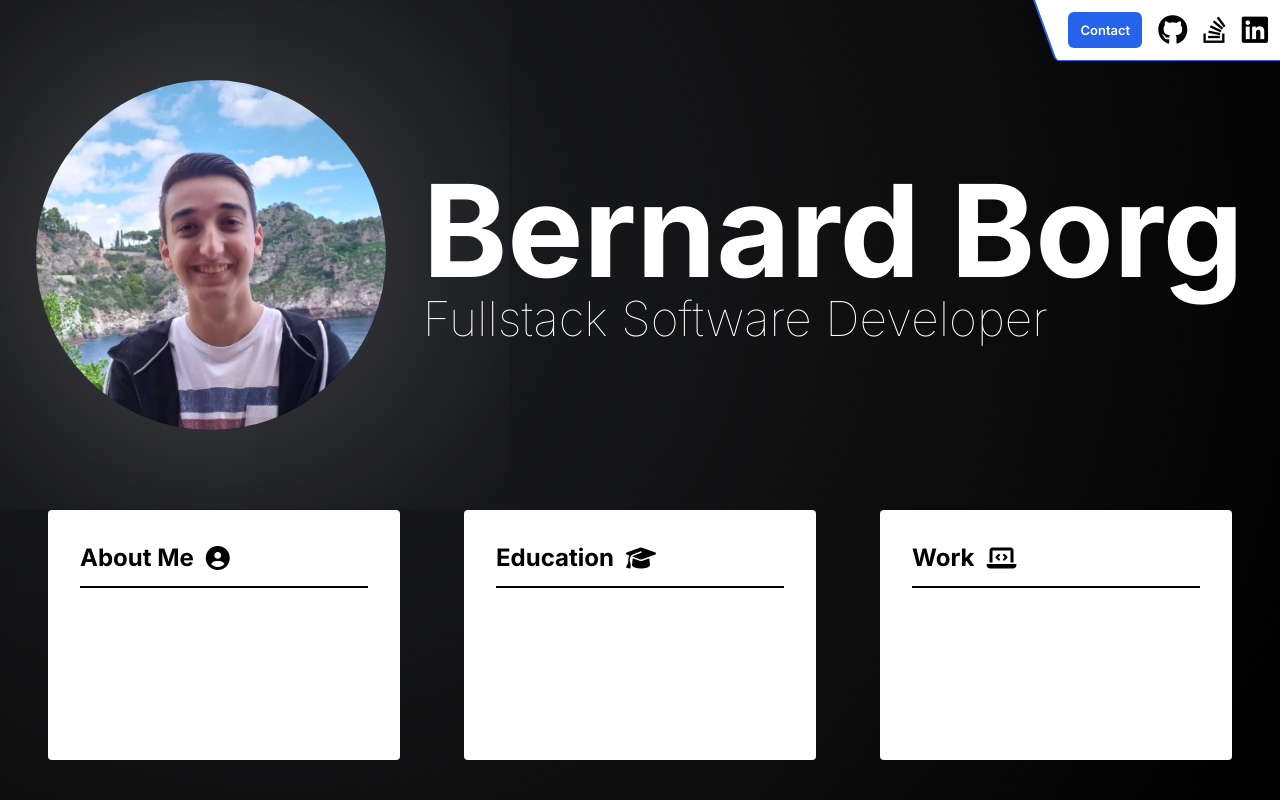
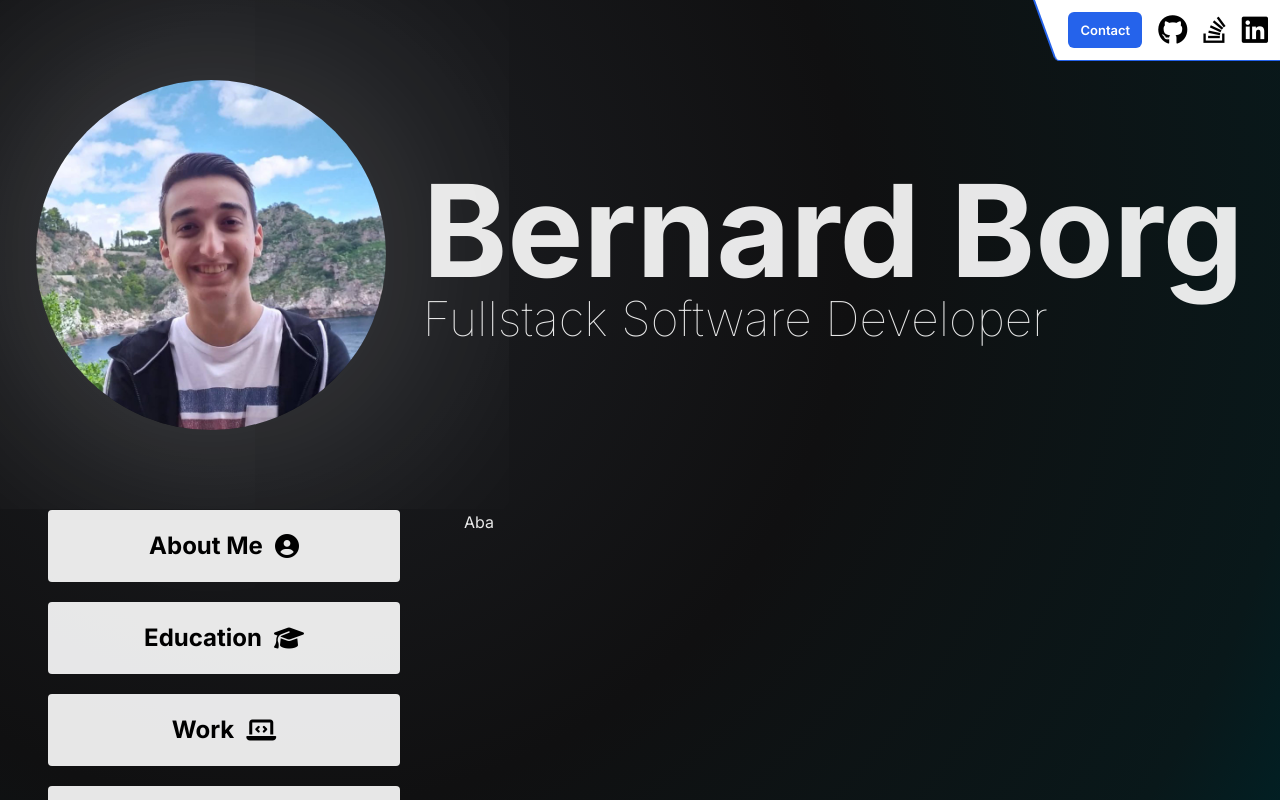
Before and after one commit to Bernard-Borg/bernard-borg.github.io, a Vue app: page / in a window 1280 px wide. Built offline with nearby package versions, Linux system fonts and the light colour scheme.

Commit message:
Reworked main layout

```diff
--- a/package.json
+++ b/package.json
@@ -4,7 +4,7 @@
     "version": "0.0.0",
     "type": "module",
     "scripts": {
-        "dev": "vite",
+        "dev": "vite --open",
         "build": "vue-tsc && vite build",
         "preview": "vite preview"
     },
--- a/src/App.vue
+++ b/src/App.vue
@@ -2,20 +2,11 @@
 import { useTimeoutFn } from "@vueuse/shared";
 import "animate.css";
 import { ref } from "vue";
-import SectionSelector from "@/components/SectionSelector.vue";
+import SectionMenu from "@/components/SectionMenu.vue";
 import Socials from "@/components/Socials.vue";
 
-const focusedSection = ref<string>("");
 const clickCounter = ref<number>(0);
 const profilePicture = ref<HTMLImageElement>();
-
-const handleFocus = (section: string) => {
-    focusedSection.value = section;
-};
-
-const handleFocusLoss = () => {
-    focusedSection.value = "";
-};
 
 const playGame = () => {};
 
@@ -40,7 +31,7 @@ const clickPicture = () => {
     <Socials />
     <div class="flex flex-col mb-10">
         <div
-            class="flex flex-col items-center md:flex-row w-full justify-evenly mt-20"
+            class="flex flex-col items-center md:flex-row w-full justify-evenly mt-20 pb-10"
         >
             <img
                 ref="profilePicture"
@@ -63,67 +54,19 @@ const clickPicture = () => {
                 </h2>
             </div>
         </div>
+        <!-- <div
+            class="w-3/4 border-solid border-b-2 border-white rounded mx-auto"
+        ></div> -->
         <div
-            class="grid grid-cols-1 sm:grid-cols-2 lg:grid-cols-3 pt-20 px-12 gap-16"
+            class="grid grid-cols-1 sm:grid-cols-2 lg:grid-cols-3 pt-10 px-12 gap-16"
         >
-            <SectionSelector
-                title="About Me"
-                icon="fa-solid fa-circle-user"
-                sectionId="about"
-                :focusedSection="focusedSection"
-                @focused="handleFocus"
-                @lostFocus="handleFocusLoss"
-            />
-            <SectionSelector
-                title="Education"
-                icon="fa-solid fa-graduation-cap"
-                sectionId="education"
-                :focusedSection="focusedSection"
-                @focused="handleFocus"
-                @lostFocus="handleFocusLoss"
-            />
-            <SectionSelector
-                title="Work"
-                icon="fa-solid fa-laptop-code"
-                sectionId="work"
-                :focusedSection="focusedSection"
-                @focused="handleFocus"
-                @lostFocus="handleFocusLoss"
-            />
-            <SectionSelector
-                title="Skills"
-                icon="fa-regular fa-lightbulb"
-                sectionId="skills"
-                :focusedSection="focusedSection"
-                @focused="handleFocus"
-                @lostFocus="handleFocusLoss"
-            />
-            <SectionSelector
-                title="Hobbies"
-                icon="fa-solid fa-gamepad"
-                sectionId="interests"
-                :focusedSection="focusedSection"
-                @focused="handleFocus"
-                @lostFocus="handleFocusLoss"
-            />
-            <SectionSelector
-                title="Qualifications"
-                icon="fa-solid fa-certificate"
-                sectionId="qualifications"
-                :focusedSection="focusedSection"
-                @focused="handleFocus"
-                @lostFocus="handleFocusLoss"
-            />
+            <SectionMenu />
         </div>
     </div>
 </template>
 
 <style>
 @import "@fortawesome/fontawesome-free/css/all.min.css";
-
-:root {
-    --custom-blue: rgb(37 99 235);
-}
 
 #profilePicture {
     width: 350px;
--- /dev/null
+++ b/src/components/SectionMenu.vue
@@ -0,0 +1,87 @@
+<script setup lang="ts">
+import { type Component, ref } from "vue";
+import SectionMenuItem from "@/components/SectionMenuItem.vue";
+import AboutMe from "@/components/sections/AboutMe.vue";
+import Education from "@/components/sections/Education.vue";
+import Work from "@/components/sections/Work.vue";
+import Skills from "@/components/sections/Skills.vue";
+import Projects from "@/components/sections/Projects.vue";
+import Qualifications from "@/components/sections/Qualifications.vue";
+import { profile } from "console";
+
+const focusedSection = ref<number | undefined>();
+
+interface PortfolioSection {
+    name: string;
+    component?: Component;
+    icon?: string;
+}
+
+const portfolioSections: PortfolioSection[] = [
+    {
+        name: "About Me",
+        icon: "fa-solid fa-circle-user",
+        component: AboutMe
+    },
+    {
+        name: "Education",
+        icon: "fa-solid fa-graduation-cap",
+        component: Education
+    },
+    {
+        name: "Work",
+        icon: "fa-solid fa-laptop-code",
+        component: Work
+    },
+    {
+        name: "Skills",
+        icon: "fa-solid fa-arrow-trend-up",
+        component: Skills
+    },
+    {
+        name: "Projects",
+        icon: "fa-solid fa-clipboard-list",
+        component: Projects
+    },
+    {
+        name: "Qualifications",
+        icon: "fa-solid fa-certificate",
+        component: Qualifications
+    }
+];
+</script>
+
+<template>
+    <nav>
+        <ul class="flex flex-col gap-y-5">
+            <SectionMenuItem
+                v-for="(section, i) in portfolioSections"
+                :key="i"
+                @click="focusedSection = i"
+                :sectionName="section.name"
+                :sectionIcon="section.icon"
+                :focused="focusedSection === i"
+            />
+        </ul>
+    </nav>
+    <div v-if="focusedSection !== undefined" class="col-span-2 flex">
+        <Transition
+            enter-active-class="animate__animated animate__fadeInLeftBig"
+        >
+            <div
+                class="bg-white rounded text-black p-8 h-full w-full"
+                :key="focusedSection"
+            >
+                <h3 class="block lg:hidden">
+                    {{ portfolioSections[focusedSection].name }}
+                </h3>
+                <component
+                    :is="portfolioSections[focusedSection].component"
+                ></component>
+            </div>
+        </Transition>
+    </div>
+    <div v-else>
+        <div>Aba</div>
+    </div>
+</template>
--- /dev/null
+++ b/src/components/SectionMenuItem.vue
@@ -0,0 +1,24 @@
+<script setup lang="ts">
+defineProps({
+    sectionName: { type: String, required: true },
+    sectionIcon: { type: String, required: false },
+    focused: { type: Boolean, required: false }
+});
+</script>
+
+<template>
+    <li
+        :class="`hover:scale-110 box-border flex items-center justify-center rounded text-black p-5 transition-transform gap-y-3 cursor-pointer menu-item ${
+            focused ? '' : ''
+        }`"
+    >
+        <h3 class="font-bold text-2xl">{{ sectionName }}</h3>
+        <i :class="`${sectionIcon} text-2xl ml-3`"></i>
+    </li>
+</template>
+
+<style>
+.menu-item {
+    background-color: var(--opaque-white, white);
+}
+</style>
--- /dev/null
+++ b/src/components/sections/AboutMe.vue
@@ -0,0 +1 @@
+<template>Aba</template>
--- /dev/null
+++ b/src/components/sections/Education.vue
@@ -0,0 +1 @@
+<template></template>
--- /dev/null
+++ b/src/components/sections/Projects.vue
@@ -0,0 +1 @@
+<template></template>
--- /dev/null
+++ b/src/components/sections/Qualifications.vue
@@ -0,0 +1 @@
+<template></template>
--- /dev/null
+++ b/src/components/sections/Skills.vue
@@ -0,0 +1 @@
+<template></template>
--- /dev/null
+++ b/src/components/sections/Work.vue
@@ -0,0 +1 @@
+<template></template>
--- a/src/style.css
+++ b/src/style.css
@@ -20,13 +20,20 @@ body {
     background: white;
 }
 
+:root {
+    --opaque-white: rgba(255, 255, 255, 0.9);
+    --dirty-white: #d6dfe0;
+    --custom-blue: rgb(37, 99, 235);
+}
+
 body {
     font-family: "Inter", sans-serif;
     background: radial-gradient(
         circle at 22% 30%,
         #18191c 20%,
         #101011 50%,
-        black
+        #09181a 90%,
+        #021f23
     );
-    color: white;
+    color: var(--opaque-white, white);
 }
```
